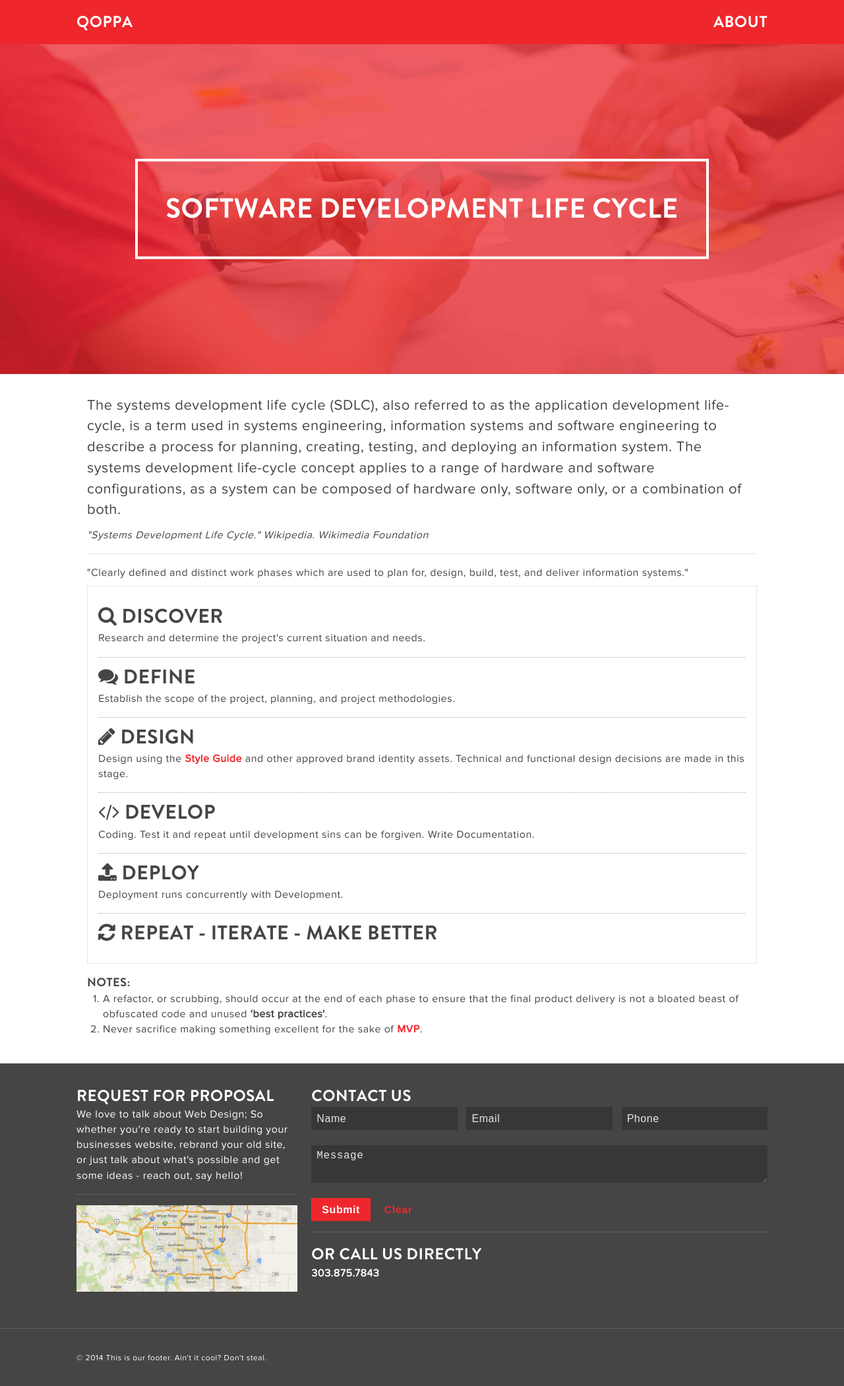
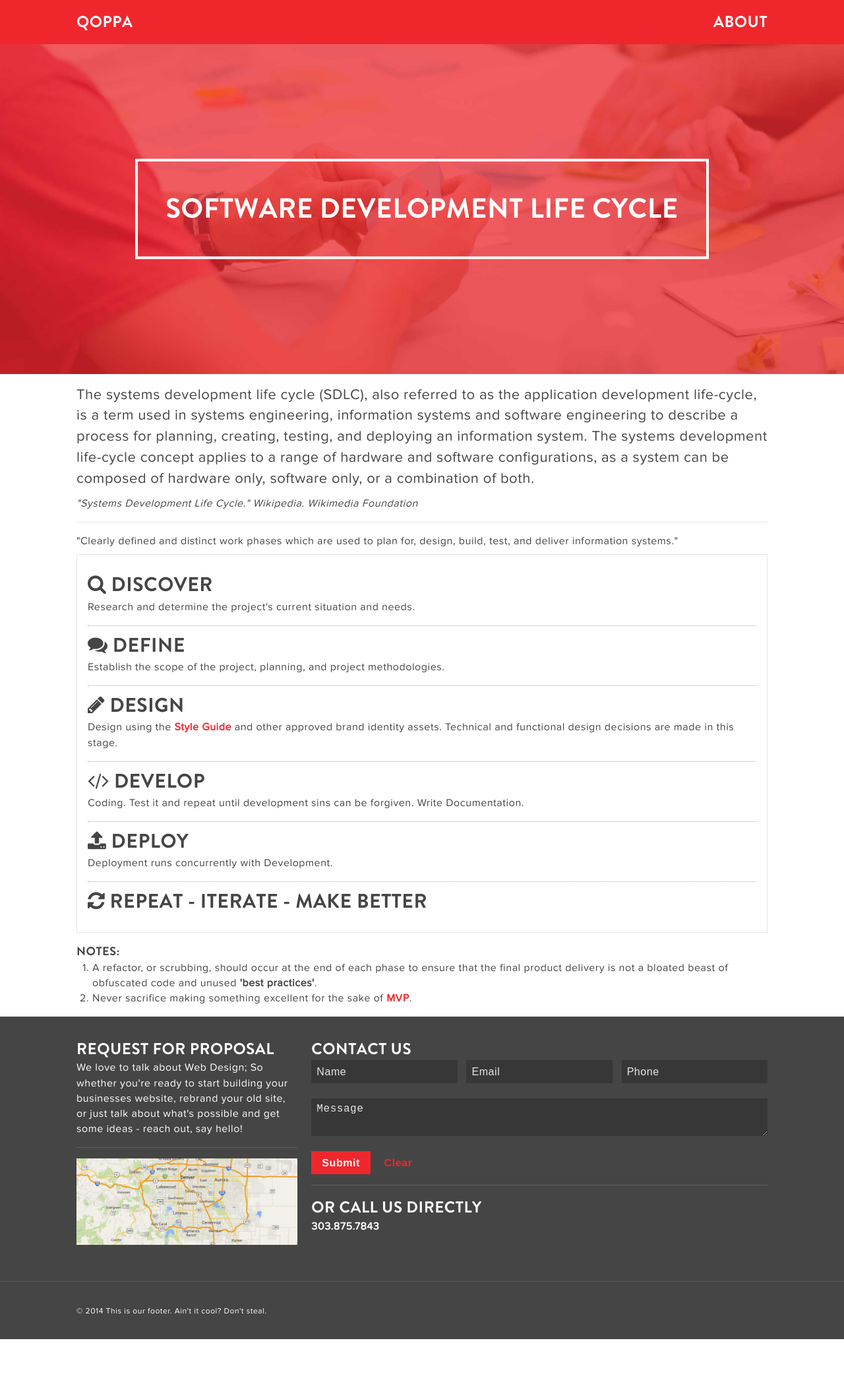
Before and after one commit to quattromani/qoppa, a Jekyll site: the page built from SDLC/index.html, in a window 1280 px wide. Shown: the whole page at 66% size. Built offline with Jekyll 4.4.1, drawn with Linux system fonts in a browser that asks for light colours; nearby versions of some CDN libraries; after the commit the page ends 2030 px from its top, so only the background shows below that.

Commit message:
removed extra wrapper around SDLC

```diff
--- a/SDLC/index.html
+++ b/SDLC/index.html
@@ -5,9 +5,6 @@ description: "Our approach to software development, with a bias towards developi
 class: sdlc
 banner: post-it.jpg
 ---
-
-<section class="sdlc" id="sdlc">
-  {% include content.html %}
 
 <p class="lede">The systems development life cycle (SDLC), also referred to as the application development life-cycle, is a term used in systems engineering, information systems and software engineering to describe a process for planning, creating, testing, and deploying an information system. The systems development life-cycle concept applies to a range of hardware and software configurations, as a system can be composed of hardware only, software only, or a combination of both.</p>
 
@@ -50,6 +47,3 @@ banner: post-it.jpg
   <li>A refactor, or scrubbing, should occur at the end of each phase to ensure that the final product delivery is not a bloated beast of obfuscated code and unused <b>'best practices'</b>.</li>
   <li>Never sacrifice making something excellent for the sake of <a href="http://en.wikipedia.org/wiki/Minimum_viable_product">MVP</a>.</li>
 </ol>
-
-  {% include end_content.html %}
-</section>
```
Also changed, not shown: css/main.min.css, 1 other file. Lines whose indentation alone changed are shown as unchanged.
